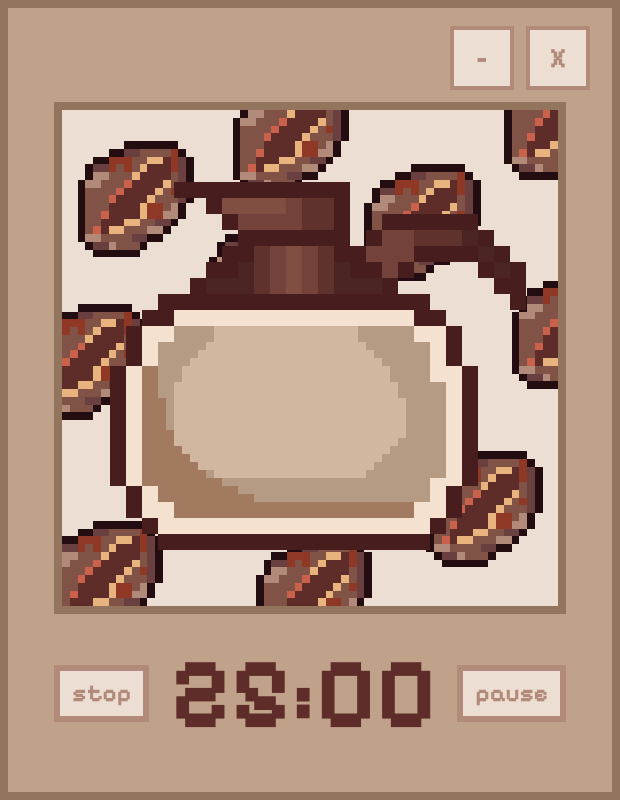
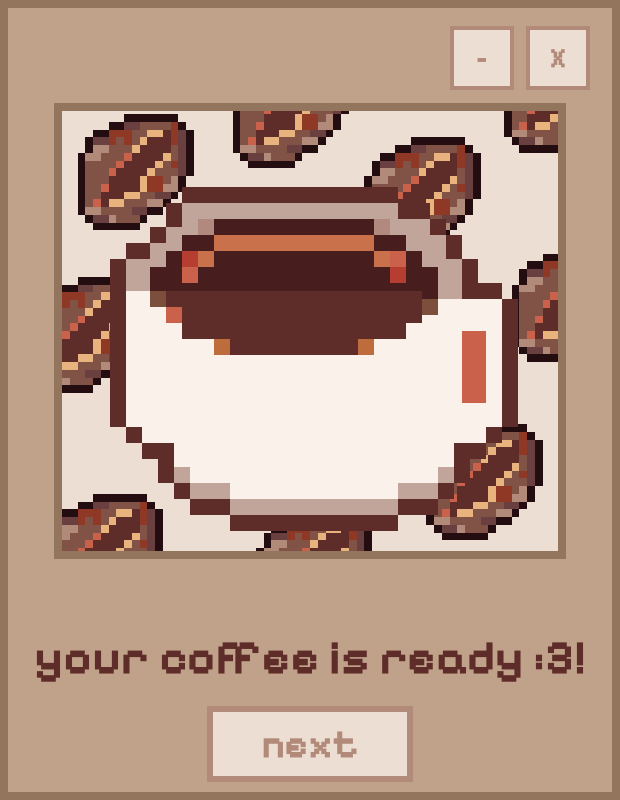
Before and after one commit to fannytraore12/mochadoro, an Electron app: page index.html in a window 620 px wide. Drawn offline with Linux system fonts and the light colour scheme.

Commit message:
Finished the lLayout for coffee result page, made changes in index and style files

```diff
--- a/index.html
+++ b/index.html
@@ -56,7 +56,7 @@
         </div>
 
         <!-- Brewing Page -->
-        <div class="brewing-page">
+        <div class="brewing-page hidden">
             <div class="brewing-container">
                 <img src="assets/background.PNG" alt="bean background" class="bg-img">
                 <img src="assets/Brewing1.PNG" alt="kettle" class="kettle">
@@ -69,13 +69,13 @@
         </div>
 
         <!-- Result Page -->
-        <div class="result-page hidden">
-            <h1 id="result-message">your coffee is ready :3!</h1>
-            <button type="button" id="break-btn">break</button>
+        <div class="result-page ">
             <div class ="result-container">
                 <img src="assets/background.PNG" alt="bean background" class="bg-img">
-                <img id="result-coffee-img" src="assets/espresso.PNG" alt="result coffee">
+                <img class="result-coffee-img" src="assets/espresso.PNG" alt="result coffee">
             </div>
+            <h1 class="result-message">your coffee is ready :3!</h1>
+            <button type="button" id="break-btn">next</button>
         </div>
 
         <!-- Break Page -->
--- a/style.css
+++ b/style.css
@@ -328,5 +328,65 @@ html, body {
 }
 
 /*Result Page*/
+.result-page{
+    display: flex;
+    flex-direction: column;
+    justify-content: center;
+    align-items: center;
+    height: calc(100vh - 35px);
+    gap: 20px;
+    overflow: hidden;
+}
+.result-container{
+    margin-top: 50px;
+    position: relative;
+    overflow: hidden;
+    width: 512px;
+    height: 512px;
+    display: flex;
+    align-items: center;
+    justify-content: center;
+}
+.bg-img{
+    position: absolute;
+    top: 0;
+    left: 0;
+    width: 100%;
+    height: 100%;
+    object-fit: cover;
+    image-rendering: pixelated;
+    border: 8px solid #93755E;
+}
+.result-message{
+    font-size:48px;
+    color:#5f2d29;
+    padding-top: 50px;
+}
+
+
+.result-coffee-img{
+    z-index: 2;
+    position: absolute;
+    top: 50%;
+    left: 50%;
+    transform: translate(-50%, -50%);
+    width: 100%;
+    height: auto;
+}
+#break-btn{
+    width:206px;
+    height:82px;
+    background-color: #ECDED2;
+    border: 6px solid #B28A7A;
+    color: #B28A7A;
+    font-size: 40px;
+    font-weight: bold;
+    padding: 8px 20px;
+    cursor: pointer;
+}
+
+#break-btn:hover{
+    transform: translate(2px, 2px);
+}
 
 /*Break page*/
```
